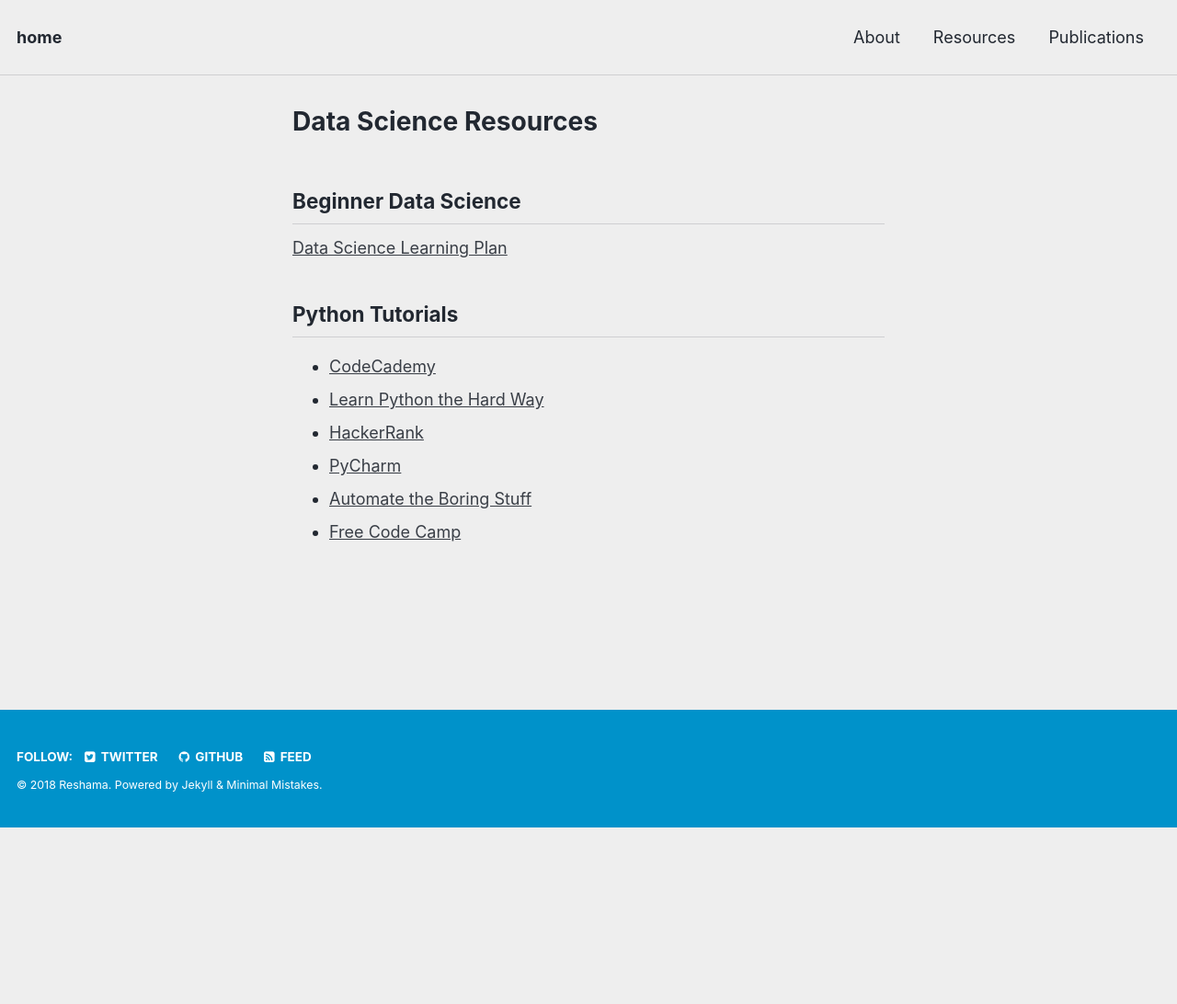
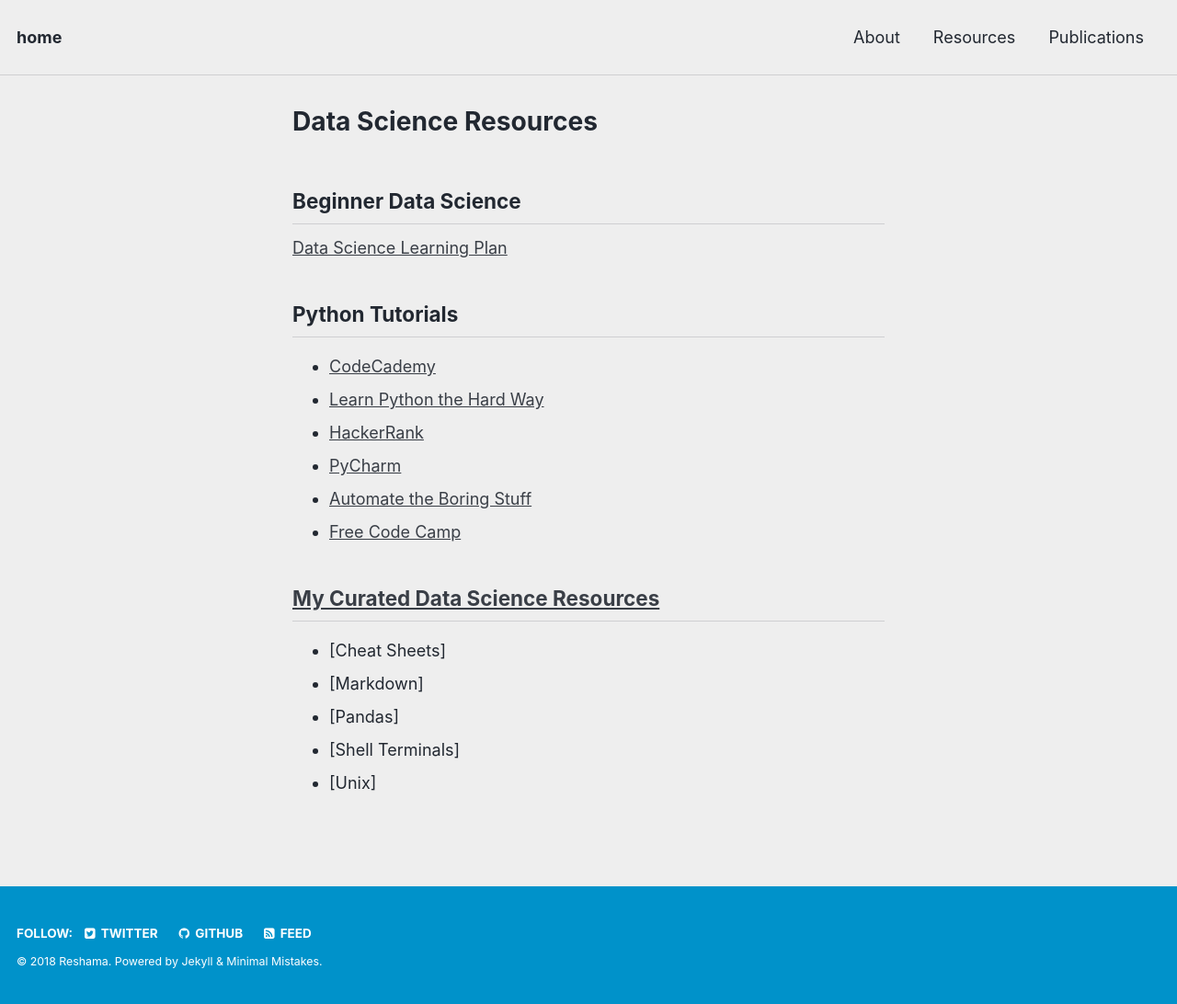
Before and after one commit to reshamas/reshamas.github.io, a Jekyll site: the page built from resources/ds_learning.md, in a window 1280 px wide. Shown: the whole page at 92% size. Built offline with Jekyll 4.4.1, drawn with Linux system fonts in a browser that asks for light colours; before the commit the page ends 900 px from its top, so only the background shows below that.

Commit message:
Update ds_learning.md

```diff
--- a/resources/ds_learning.md
+++ b/resources/ds_learning.md
@@ -15,3 +15,10 @@
 - [PyCharm](https://www.jetbrains.com/pycharm-edu/)
 - [Automate the Boring Stuff](https://automatetheboringstuff.com)
 - [Free Code Camp](https://medium.freecodecamp.org/learning-python-from-zero-to-hero-120ea540b567)
+
+## [My Curated Data Science Resources](https://github.com/reshamas/ds_resources)
+- [Cheat Sheets]
+- [Markdown]
+- [Pandas]
+- [Shell Terminals]
+- [Unix]
```
